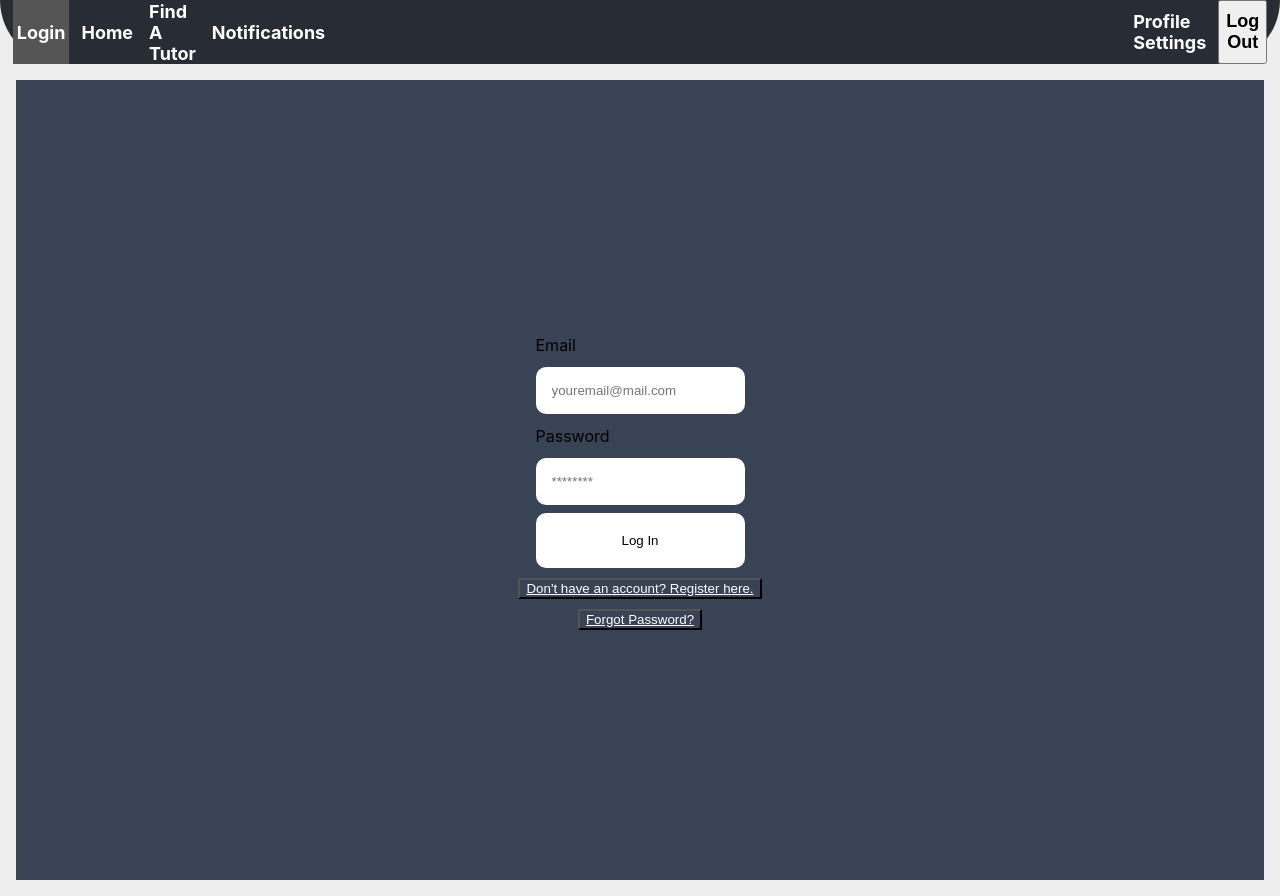
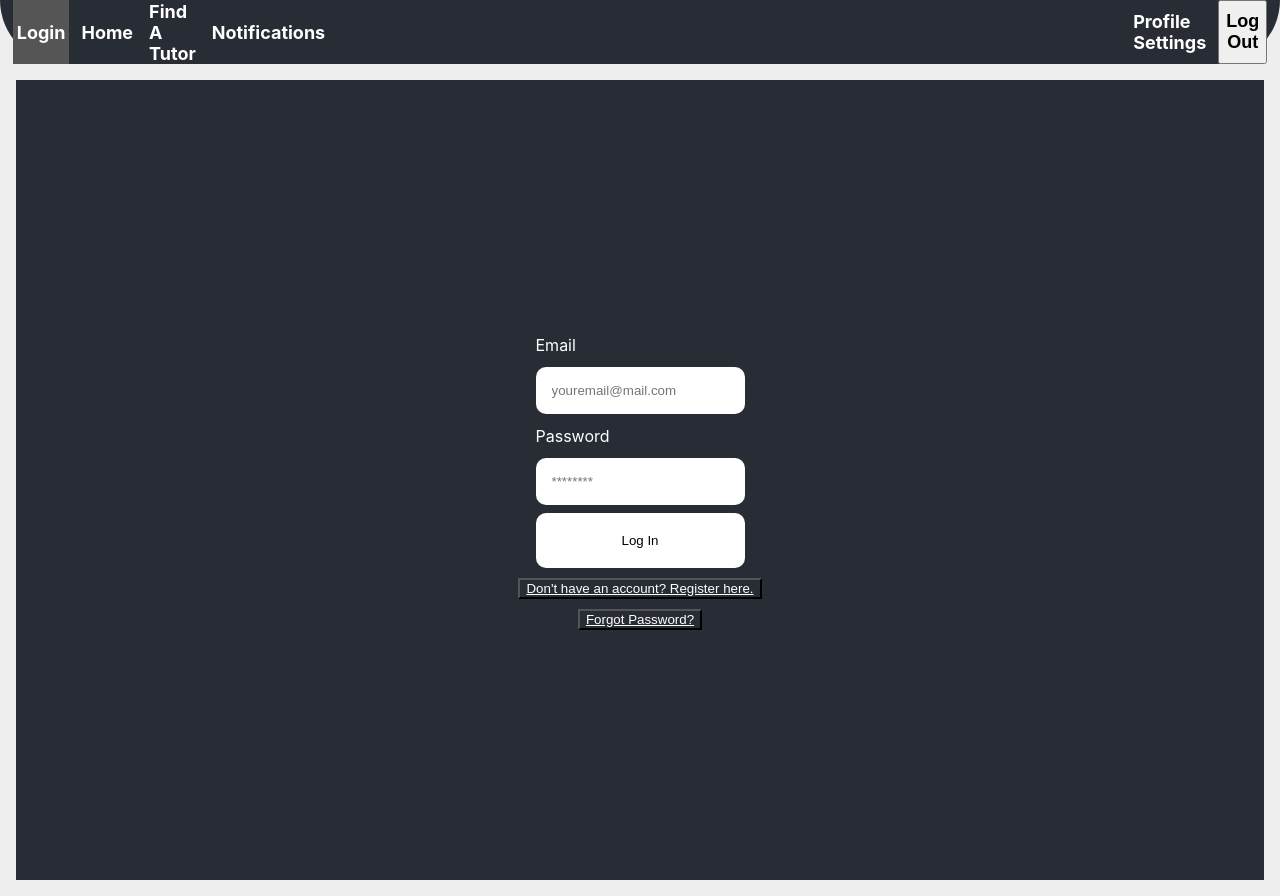
Before and after one commit to Koiya/CSC4330ProjectGroupE, a React (Create React App) app in the folder frontend/: page / in a window 1280 px wide. Built offline with nearby package versions, Linux system fonts and the light colour scheme.

Commit message:
style update

```diff
--- a/frontend/src/App.css
+++ b/frontend/src/App.css
@@ -14,7 +14,7 @@
   flex-direction: column;
   min-height: 100vh;
   align-items: center;
-  background-image: linear-gradient(79deg, #394356,#394356);
+  background-image: linear-gradient(79deg, #282c34,#282c34);
 }
 
 .auth-form-container2 {
@@ -32,6 +32,13 @@
 }
 
  .theLabel {
+  text-align: left;
+  padding: 0.25rem 0;
+  border-radius: 10px;
+  color: white;
+}
+
+.theLabel2 {
   text-align: left;
   padding: 0.25rem 0;
   border-radius: 10px;
--- a/frontend/src/Pages/ProfileSettings.js
+++ b/frontend/src/Pages/ProfileSettings.js
@@ -17,13 +17,13 @@ export default function ProfileSettings() {
             <div className="backgroundNotyPage">
                 <form className="registration-form" onSubmit={handleSubmit}>
                         <img src={johnsmith} className="profilepic" alt="img"/>
-                        <label className="theLabel">Edit Name</label>
+                        <label className="theLabel2">Edit Name</label>
                         <input className="theInput" value={name} onChange={(e) => setName(e.target.value)} id="name" placeholder="John Smith" />
-                        <label className="theLabel" for="Change email">Email</label>
+                        <label className="theLabel2" for="Change email">Email</label>
                         <input className="theInput" value={email} onChange={(e) => setEmail(e.target.value)} type="email" placeholder="johnsmith@gmail.com" id="email" name="email"/>
-                        <label className="theLabel" for="password">Password</label>
+                        <label className="theLabel2" for="password">Password</label>
                         <input className="theInput" value={pass} onChange={(e) => setPass(e.target.value)} type="password" placeholder="********" id="password" name="password"/>
-                        <label className="theLabel">Change Password (Must input current password to change)</label>
+                        <label className="theLabel2">Change Password (Must input current password to change)</label>
                         <input className="theInput" value={pass} id="newpass" placeholder="New Password" />
                         <button type="submit" className="theButton">Save Changes</button>
                 </form>
```
